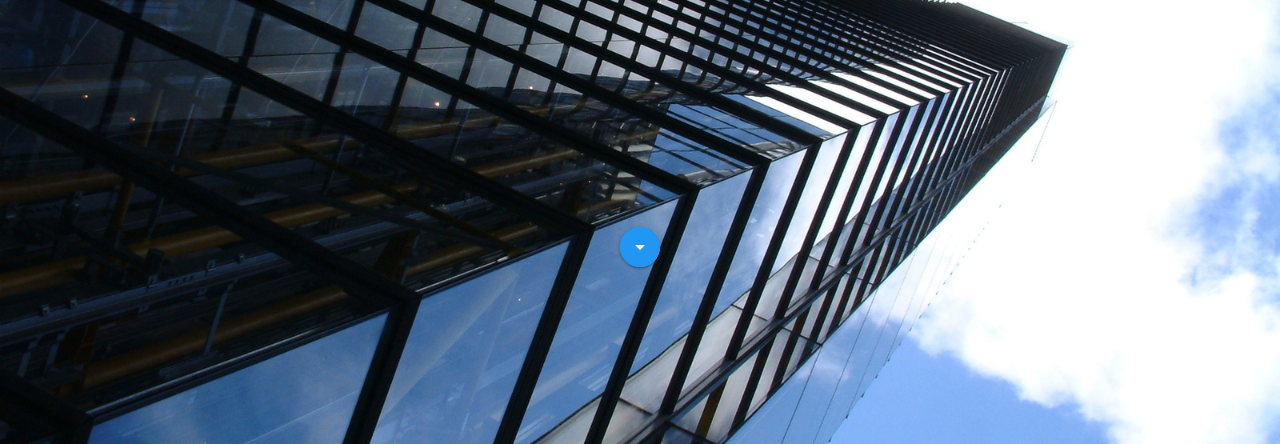
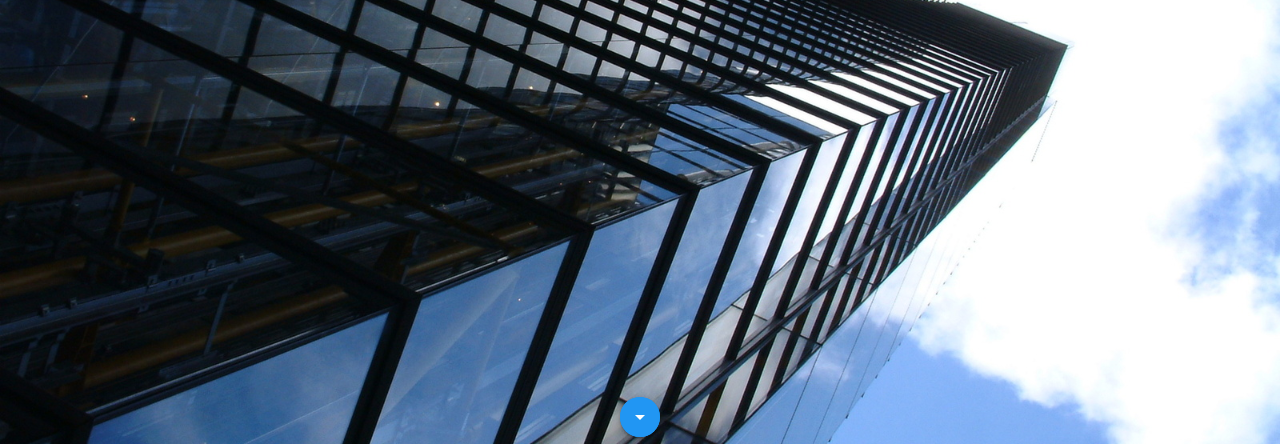
Before and after one commit to tchiffaMed/biziBizi, a plain HTML site: page index.html in a window 1280 px wide. Shown: the part 356-800 px from the top of the page. Drawn offline with nearby package versions, Linux system fonts and the light colour scheme.

Commit message:
Update index.html

```diff
--- a/index.html
+++ b/index.html
@@ -33,7 +33,7 @@
 
 </head>
 <body>
-    <header class="" style="background-image: url(i/scra.jpg);background-size: cover; height: 1050px;background-attachment:fixed;">
+    <header class="" style="background-image: url(i/scra.jpg);background-size: cover; height: 1100px;background-attachment:fixed;">
         <div class="navbar-fixed">
            <nav class="transparent">
 
@@ -83,7 +83,7 @@
 
             </div>
           </div>
-          <div class="center-align" style="margin-top: 130px;">
+          <div class="center-align" style="margin-top: 300px;">
         <a href="#des" class="btn-floating bnt pulse  waves-effect waves-blue blue center-align"><i class="material-icons white-text ">arrow_drop_down</i></a>
           </div>
     </header>
```
